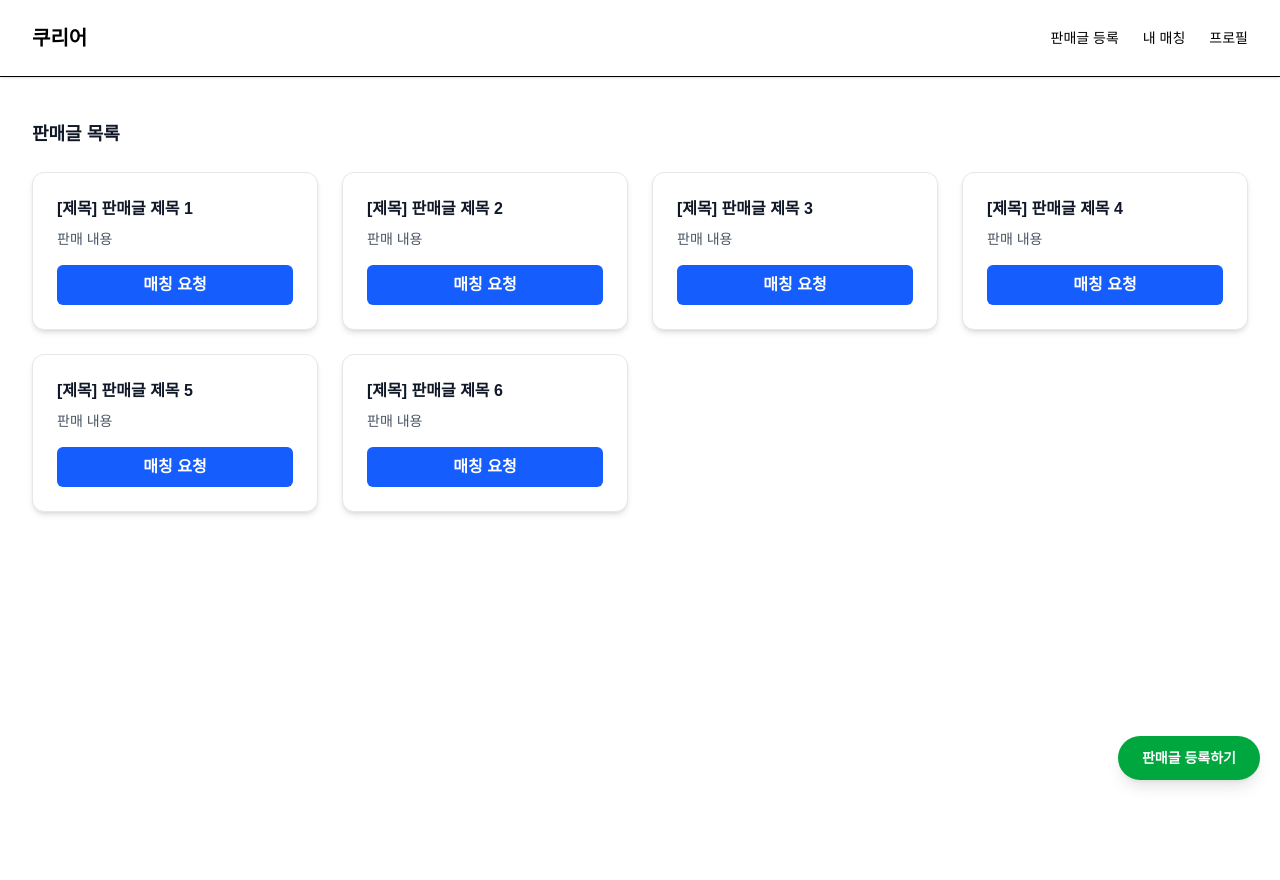
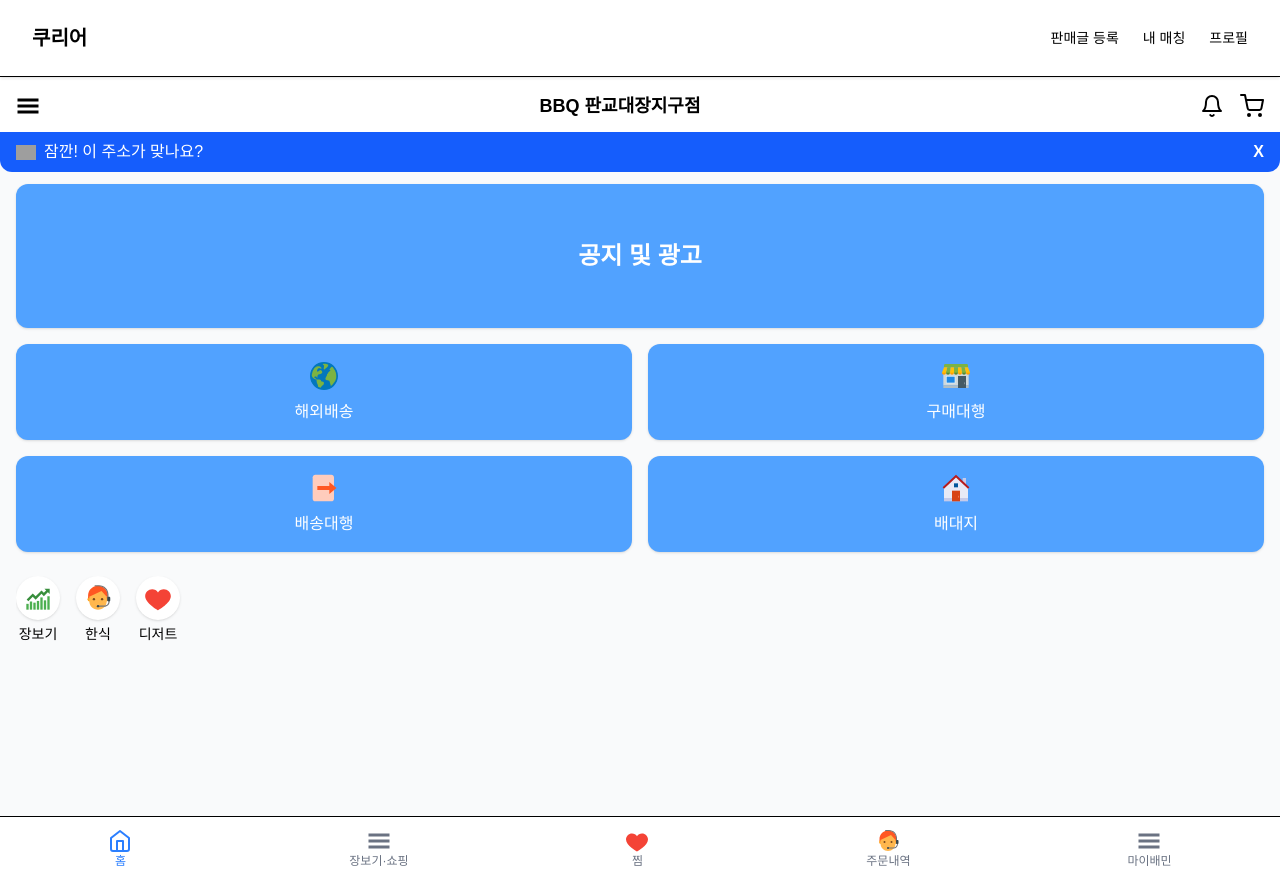
Before and after one commit to chlwlgus4/courier_front, a Next.js app: page / in a window 1280 px wide. Built offline with nearby package versions, Linux system fonts and the light colour scheme; grey boxes are pictures that could not be loaded.

Commit message:
login 기능 추가

```diff
--- a/src/app/page.tsx
+++ b/src/app/page.tsx
@@ -1,48 +1,115 @@
+// src/app/page.tsx
 'use client'
-import { useRouter } from 'next/navigation'
-import React from 'react'
 
-export default function Home() {
-  const router = useRouter()
+import Image from 'next/image'
+import {
+  FcGlobe, // 해외배송
+  FcShop, // 구매대행
+  FcExport, // 배송대행
+  FcHome, // 배대지
+  FcBullish,
+  FcAssistant,
+  FcLike,
+} from 'react-icons/fc'
+import { FiBell, FiShoppingCart, FiHome } from 'react-icons/fi'
+import { GiHamburgerMenu } from 'react-icons/gi'
 
+export default function HomePage() {
   return (
-    <div className="min-h-screen bg-white text-gray-900">
-      <main className="max-w-screen-2xl mx-auto px-6 sm:px-8 py-10">
-        <section>
-          <h2 className="text-lg font-semibold mb-6">판매글 목록</h2>
-          <div className="grid grid-cols-1 sm:grid-cols-2 lg:grid-cols-3 xl:grid-cols-4 gap-6">
-            {[...Array(6)].map((_, i) => (
+    <div className="min-h-screen bg-gray-50 flex flex-col">
+      {/* 헤더 */}
+      <header className="flex items-center justify-between px-4 py-3 bg-white shadow">
+        <button>
+          <GiHamburgerMenu size={24} />
+        </button>
+        <div className="font-bold text-lg">BBQ 판교대장지구점</div>
+        <div className="flex items-center gap-4">
+          <FiBell size={24} />
+          <FiShoppingCart size={24} />
+        </div>
+      </header>
+
+      {/* “잠깐 이 주소가 맞나요?” 검색 바 */}
+      <div className="px-4 py-2 bg-blue-600 text-white rounded-b-xl">
+        <div className="flex items-center justify-between">
+          <div className="flex items-center gap-2">
+            <Image src="/location-pin.svg" width={20} height={20} alt="" />
+            <span>잠깐! 이 주소가 맞나요?</span>
+          </div>
+          <button className="font-bold">X</button>
+        </div>
+      </div>
+
+      <main className="flex-1 overflow-auto px-4 py-3">
+        {/* 공지/광고 배너 */}
+        <div className="bg-blue-400 text-white rounded-xl h-36 flex items-center justify-center text-2xl font-semibold shadow">
+          공지 및 광고
+        </div>
+
+        {/* 2×2 메뉴 그리드 */}
+        <div className="grid grid-cols-2 gap-4 mt-4">
+          {[
+            { icon: <FcGlobe size={32} />, label: '해외배송' },
+            { icon: <FcShop size={32} />, label: '구매대행' },
+            { icon: <FcExport size={32} />, label: '배송대행' },
+            { icon: <FcHome size={32} />, label: '배대지' },
+          ].map((item) => (
+            <button
+              key={item.label}
+              className="bg-blue-400 text-white rounded-xl h-24 flex flex-col items-center justify-center shadow"
+            >
+              {item.icon}
+              <span className="mt-2 font-medium">{item.label}</span>
+            </button>
+          ))}
+        </div>
+
+        {/* 카테고리 아이콘 리스트 */}
+        <div className="mt-6 overflow-x-auto">
+          <div className="flex space-x-4">
+            {[
+              { icon: <FcBullish size={28} />, label: '장보기' },
+              { icon: <FcAssistant size={28} />, label: '한식' },
+              { icon: <FcLike size={28} />, label: '디저트' },
+              // 필요에 따라 추가…
+            ].map((item) => (
               <div
-                key={i}
-                className="bg-white rounded-xl shadow-md border border-gray-200 p-6 flex flex-col justify-between h-full hover:shadow-lg transition-shadow"
+                key={item.label}
+                className="flex-shrink-0 flex flex-col items-center"
               >
-                <div>
-                  <h3 className="text-base font-bold mb-2">
-                    [제목] 판매글 제목 {i + 1}
-                  </h3>
-                  <p className="text-sm text-gray-600">판매 내용</p>
+                <div className="bg-white p-2 rounded-full shadow">
+                  {item.icon}
                 </div>
-                <button
-                  className="mt-4 w-full h-10 bg-blue-600 hover:bg-blue-700 text-white text-sm sm:text-base rounded-md font-semibold transition-colors"
-                  onClick={() => router.push('/post/1')}
-                >
-                  매칭 요청
-                </button>
+                <span className="mt-1 text-sm">{item.label}</span>
               </div>
             ))}
           </div>
-        </section>
-
-        <div className="fixed bottom-5 right-5 z-50">
-          <button
-            className="bg-green-600 hover:bg-green-700 text-white font-semibold py-2 sm:py-3 px-4 sm:px-6 rounded-full shadow-lg text-sm transition hover:scale-105"
-            onClick={() => router.push('/post')}
-          >
-            <span className="hidden sm:inline">판매글 등록하기</span>
-            <span className="sm:hidden">등록</span>
-          </button>
         </div>
       </main>
+
+      {/* 하단 내비게이션 */}
+      <nav className="h-16 bg-white border-t flex justify-around items-center">
+        <button className="flex flex-col items-center text-blue-500">
+          <FiHome size={24} />
+          <span className="text-xs">홈</span>
+        </button>
+        <button className="flex flex-col items-center text-gray-500">
+          <GiHamburgerMenu size={24} />
+          <span className="text-xs">장보기·쇼핑</span>
+        </button>
+        <button className="flex flex-col items-center text-gray-500">
+          <FcLike size={24} />
+          <span className="text-xs">찜</span>
+        </button>
+        <button className="flex flex-col items-center text-gray-500">
+          <FcAssistant size={24} />
+          <span className="text-xs">주문내역</span>
+        </button>
+        <button className="flex flex-col items-center text-gray-500">
+          <GiHamburgerMenu size={24} />
+          <span className="text-xs">마이배민</span>
+        </button>
+      </nav>
     </div>
   )
 }
```
